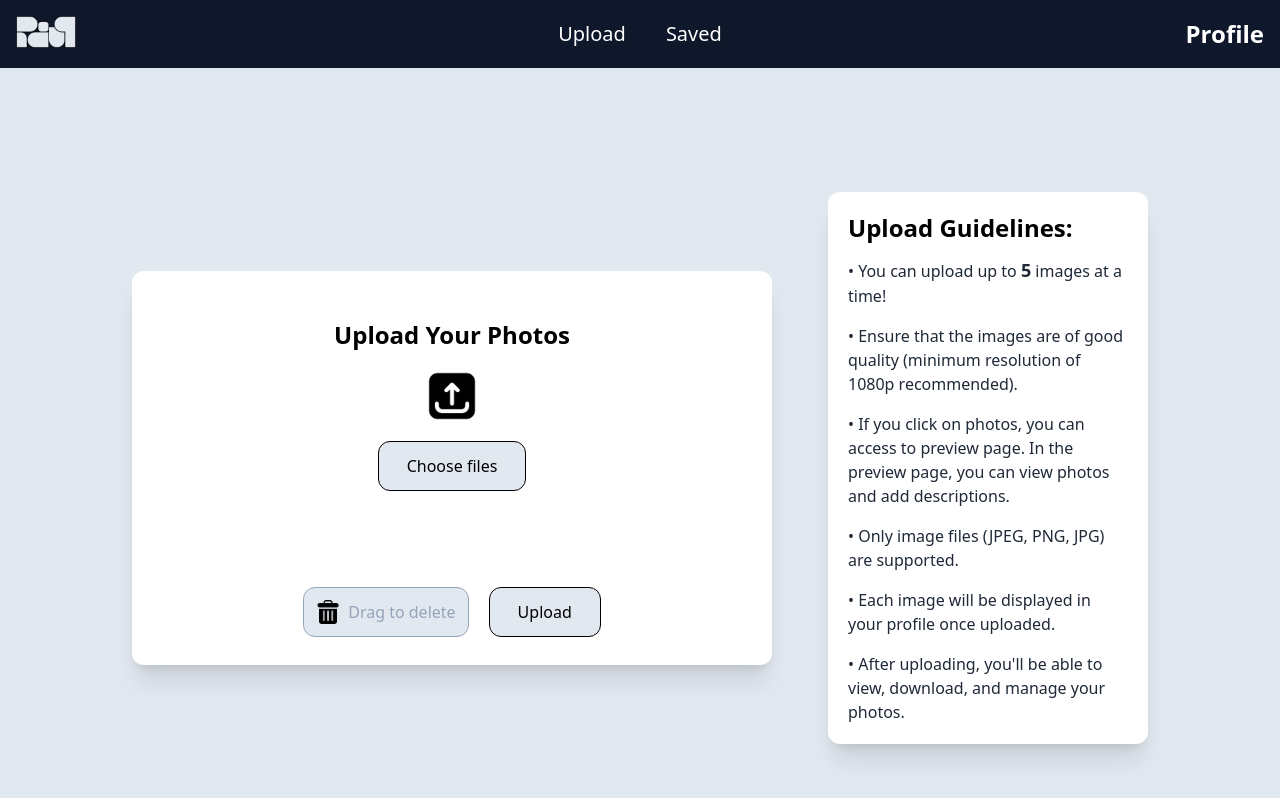
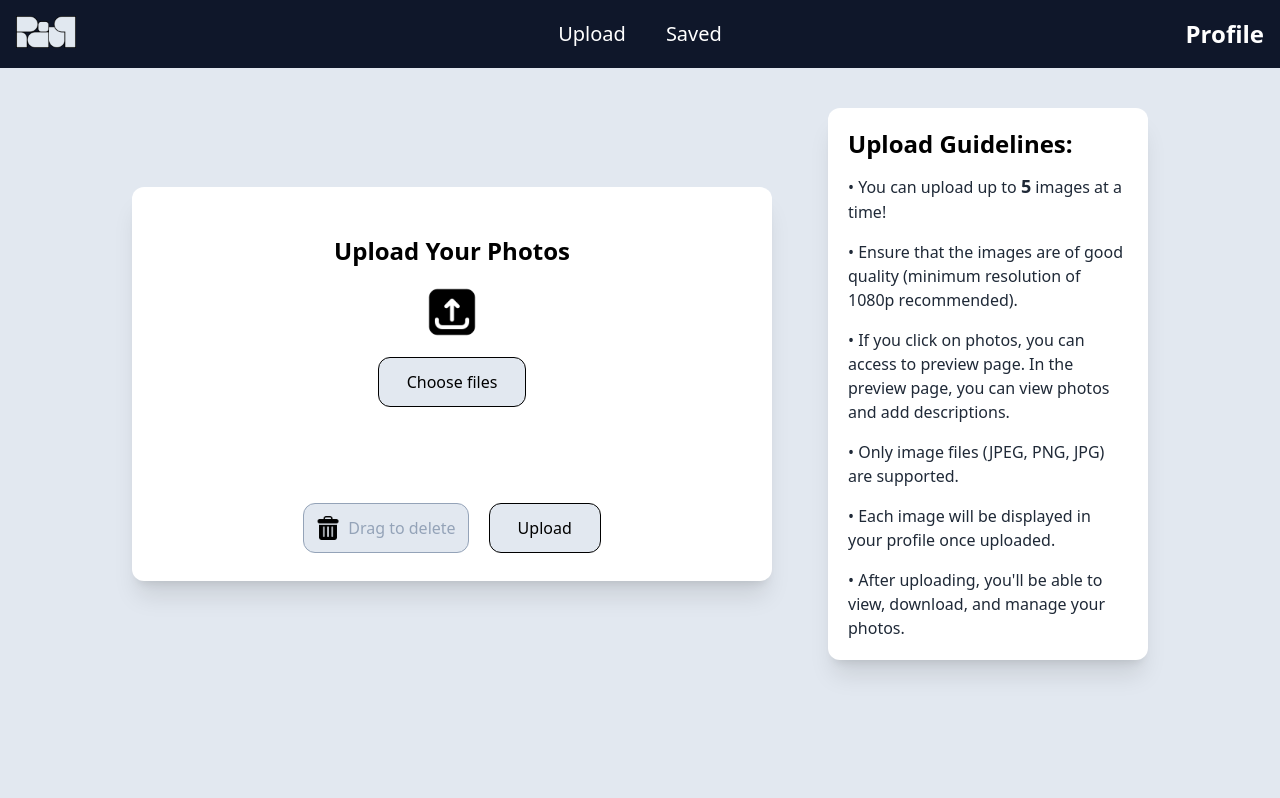
Before and after one commit to ALI-HUP/PicUp-website, a Next.js app: page /header/upload in a window 1280 px wide. Shown: the top 798 px of the page. Built offline with nearby package versions, Linux system fonts and the light colour scheme.

Commit message:
header fixed

```diff
--- a/app/header/upload/page.tsx
+++ b/app/header/upload/page.tsx
@@ -147,7 +147,7 @@
   };
 
   return (
-    <div className="flex flex-col min-h-screen">
+    <div className="flex flex-col">
 
       <div className="flex flex-grow justify-center items-center gap-14 py-10">
         <div className="bg-white w-full md:w-[50%] p-7 rounded-xl shadow-xl">
```
